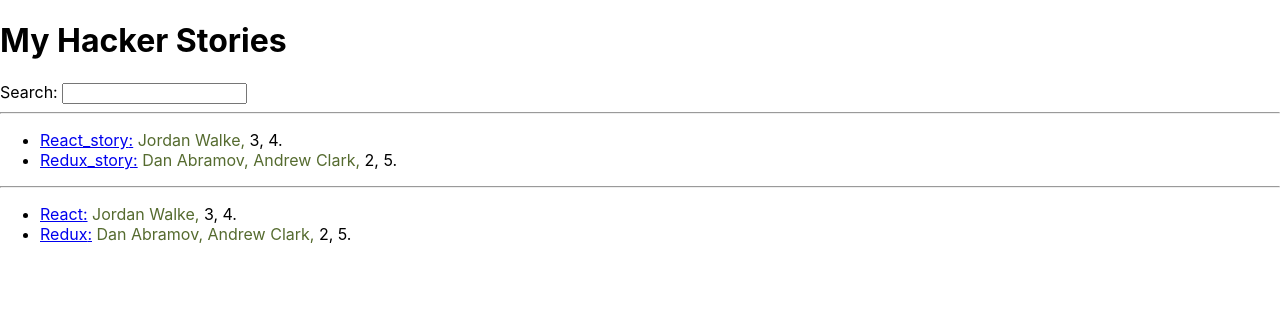
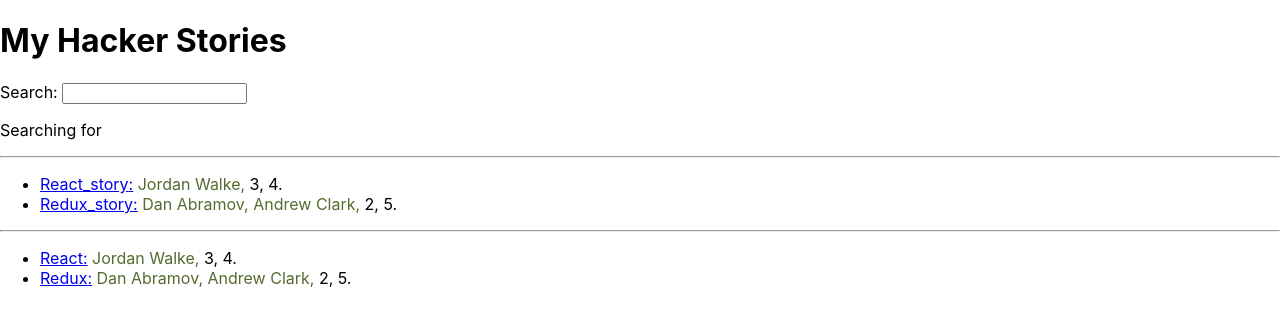
Before and after one commit to IavTavares/road_to_react, a React (Create React App) app: page / in a window 1280 px wide. Shown: the top 326 px of the page. Built offline with nearby package versions, Linux system fonts and the light colour scheme.

Commit message:
Added my first React State variable

```diff
--- a/src/App.js
+++ b/src/App.js
@@ -59,14 +59,16 @@
   )
 };
 function Search(){
+  const [searchTerm,setSearchTerm]= React.useState("");
   const handleChange = (event) => {
-    console.log(event.target.value);
+    setSearchTerm(event.target.value);
     // open developer tab on the browser to see the log.
   };
   return(
     <div>
       <label htmlFor='search'>Search: </label>
       <input id='search' type = 'text' onChange={handleChange}/>
+      <p>Searching for <strong>{searchTerm}</strong></p>
     </div>
   )
 };
```
